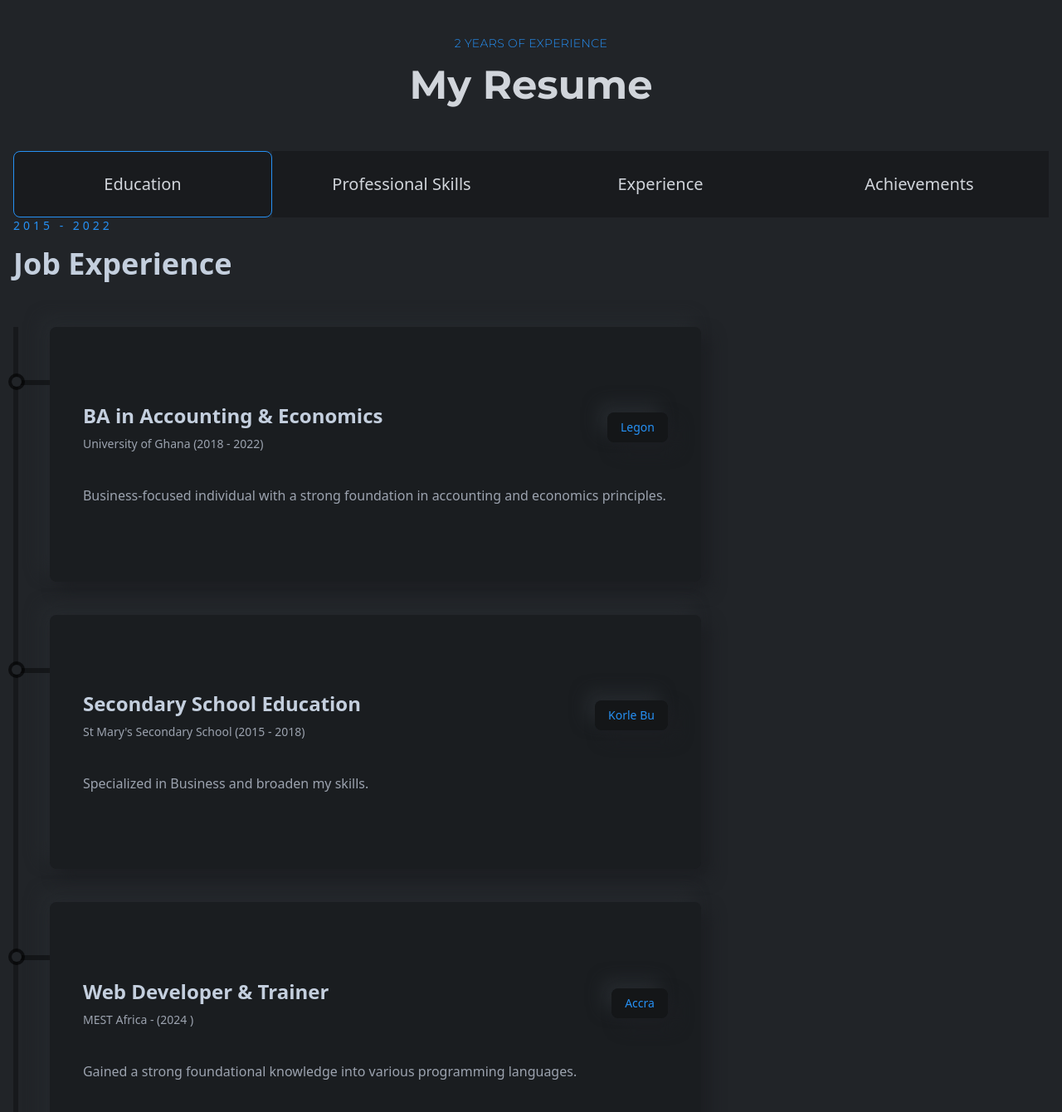
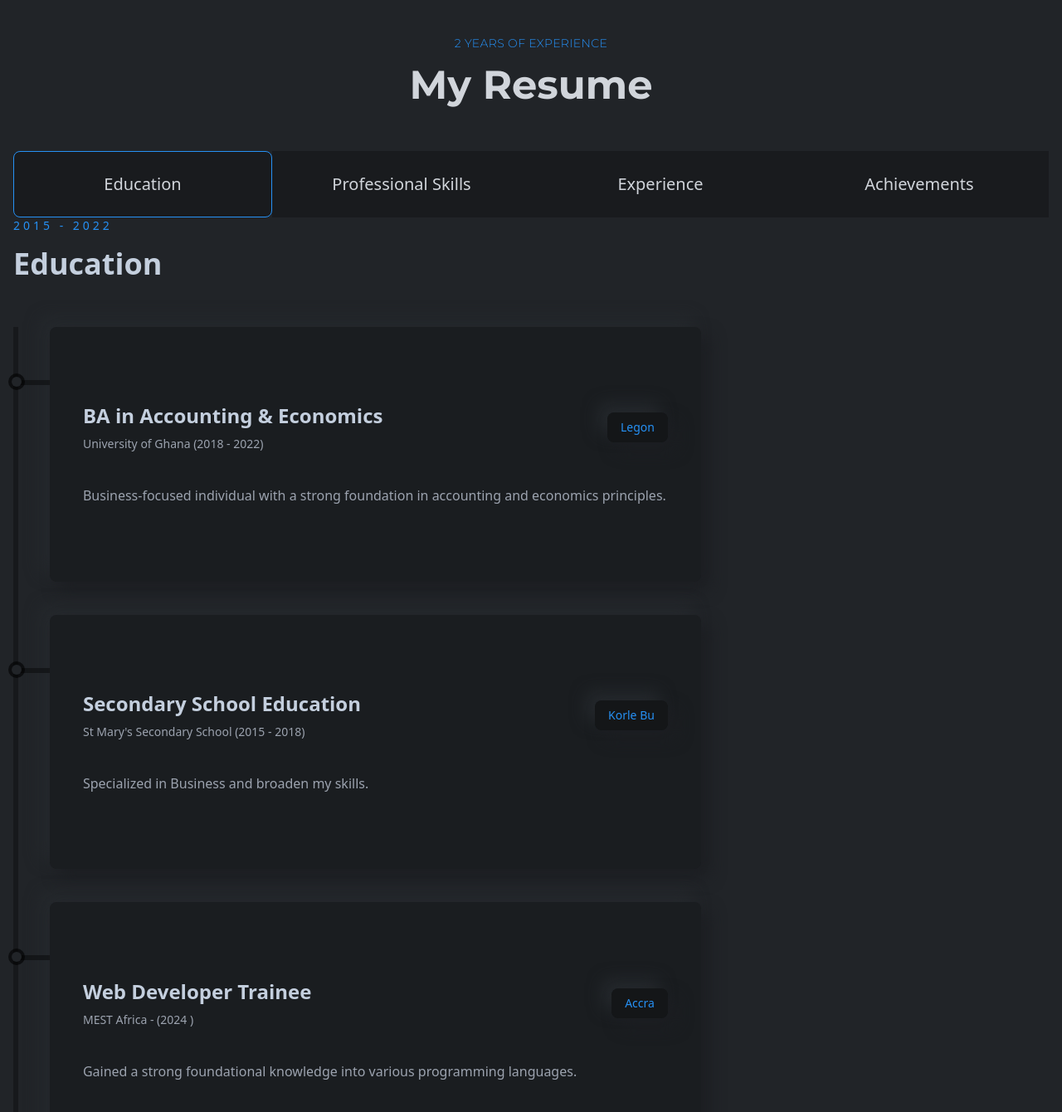
Before and after one commit to iamatinad/portfolio-atinad, a React (Create React App) app in the folder frontend/: page / in a window 1280 px wide. Shown: the part 3325-4665 px from the top of the page at 83% size. Built offline with nearby package versions, Linux system fonts and the light colour scheme.

Commit message:
changes to education

```diff
--- a/frontend/src/components/resume/Education.js
+++ b/frontend/src/components/resume/Education.js
@@ -13,7 +13,7 @@ const Education = () => {
       <div>
         <div className="flex flex-col gap-4">
           <p className="text-sm text-designColor tracking-[4px]">2015 - 2022</p>
-          <h2 className="text-4xl font-bold">Job Experience</h2>
+          <h2 className="text-4xl font-bold">Education</h2>
         </div>
         <div className="mt-14 w-full h-[1000px] border-l-[6px] border-l-black border-opacity-30 flex flex-col gap-10">
           <ResumeCard
@@ -29,7 +29,7 @@ const Education = () => {
             des="Specialized in Business and broaden my skills."
           />
           <ResumeCard
-            title="Web Developer & Trainer"
+            title="Web Developer Trainee"
             subTitle="MEST Africa - (2024 )"
             result="Accra"
             des="Gained a strong foundational knowledge into various programming languages."
```
